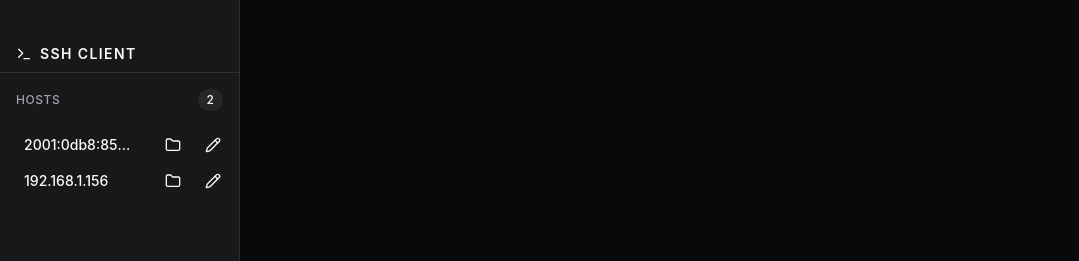
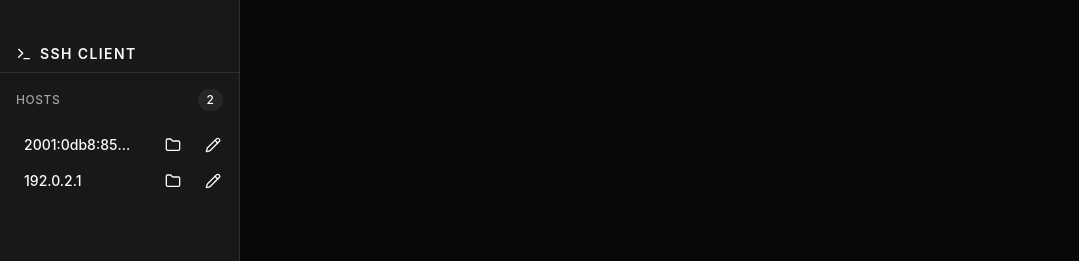
Before and after one commit to Vapourware-Studios/sshclient, a React (Vite) app: page / in a window 1280 px wide. Shown: the top 261 px of the page, without its empty margins (0-1079 px from the left). Built offline with nearby package versions, Linux system fonts and the light colour scheme.

Commit message:
Update src/renderer/App.jsx
Change from 192.168.1.156 -> 192.0.2.1 due to agents.md saying so

Co-authored-by: greptile-apps[bot] <165735046+greptile-apps[bot]@users.noreply.github.com>

```diff
--- a/src/renderer/App.jsx
+++ b/src/renderer/App.jsx
@@ -102,7 +102,7 @@ export default function App() {
               className="flex-1 min-w-0 justify-start rounded-md transition-colors hover:bg-sidebar-accent"
             >
               <span className="truncate">
-                192.168.1.156
+                192.0.2.1
               </span>
             </Button>
 
```
